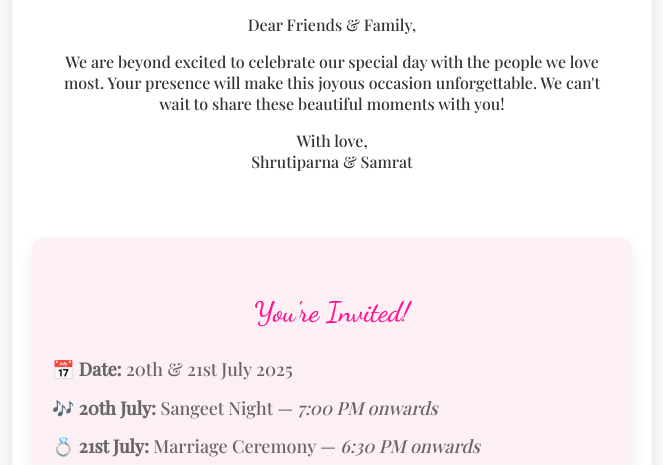
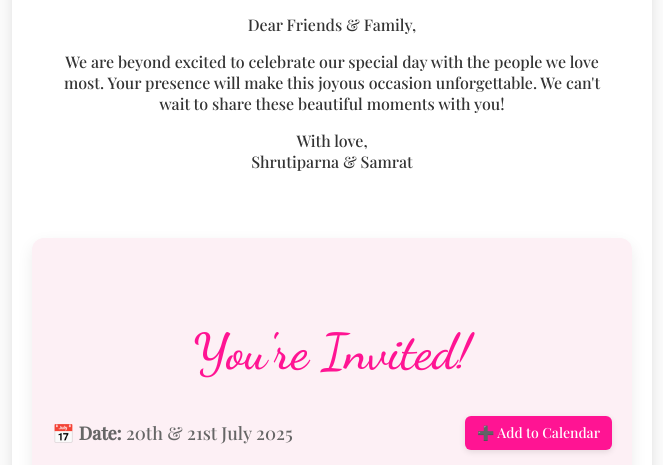
Before and after one commit to Subhadeep-GIT/Invitation, a plain HTML site: page index.html in a window 1280 px wide. Shown: the part 434-899 px from the top of the page, without its empty margins (308-971 px from the left). Drawn offline with nearby package versions, Linux system fonts and the light colour scheme.

```diff
--- a/index.html
+++ b/index.html
@@ -225,23 +225,43 @@
         font-family: 'Dancing Script', cursive;
         color: #FF1493;
         text-align: center;
-        font-size: 28px;
-        margin-bottom: 20px;
+        font-size: 50px;
+        margin-bottom: 24px;
     ">
         You're Invited!
     </h3>
 
-    <p style="margin: 10px 0;"><strong>📅 Date:</strong> 20th & 21st July 2025</p>
+    <!-- Date and Calendar -->
+    <div style="
+        display: flex;
+        justify-content: space-between;
+        align-items: center;
+        flex-wrap: wrap;
+        gap: 10px;
+        margin-bottom: 16px;
+    ">
+        <p style="margin: 0;"><strong>📅 Date:</strong> 20th & 21st July 2025</p>
+        <a href="https://www.google.com/calendar/render?action=TEMPLATE&text=Shrutiparna+%26+Samrat+Wedding&dates=20250720T133000Z/20250721T183000Z&details=Sangeet+and+Marriage+Ceremony&location=Bhanumati+Lodge,+Tulin,+Uparpara,+West+Bengal+723212"
+           target="_blank"
+           style="
+               padding: 6px 12px;
+               background-color: #FF1493;
+               color: white;
+               border-radius: 6px;
+               font-size: 14px;
+               text-decoration: none;
+               white-space: nowrap;
+               box-shadow: 0 2px 6px rgba(0,0,0,0.1);
+           ">
+            ➕ Add to Calendar
+        </a>
+    </div>
 
     <p style="margin: 10px 0;"><strong>🎶 20th July:</strong> Sangeet Night — <em>7:00 PM onwards</em></p>
-
     <p style="margin: 10px 0;"><strong>💍 21st July:</strong> Marriage Ceremony — <em>6:30 PM onwards</em></p>
-
     <p style="margin: 14px 0 6px;"><strong>🏨 Venue:</strong> Bhanumati Lodge</p>
-
-    <p style="margin: 6px 0;"><strong>📍 Address:</strong> Tulin, Uparpara, West Bengal 723212</p>
+    <p style="margin: 6px 0;"><strong>📍 Address:</strong> Tulin, Uhupiri, Dist: Purulia, West Bengal 723212</p>
 </div>
-
         <!-- Countdown Timer -->
         <div class="countdown-container" style="text-align: center; margin-top: 20px;">
             <h3>Countdown to the Wedding</h3>
```
